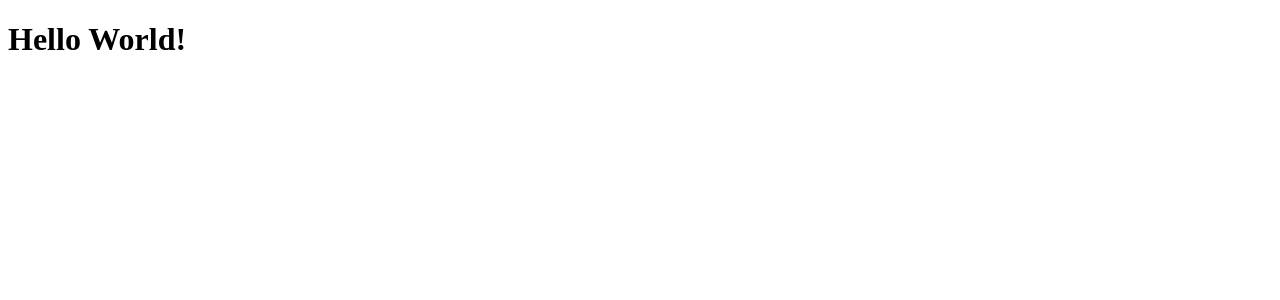
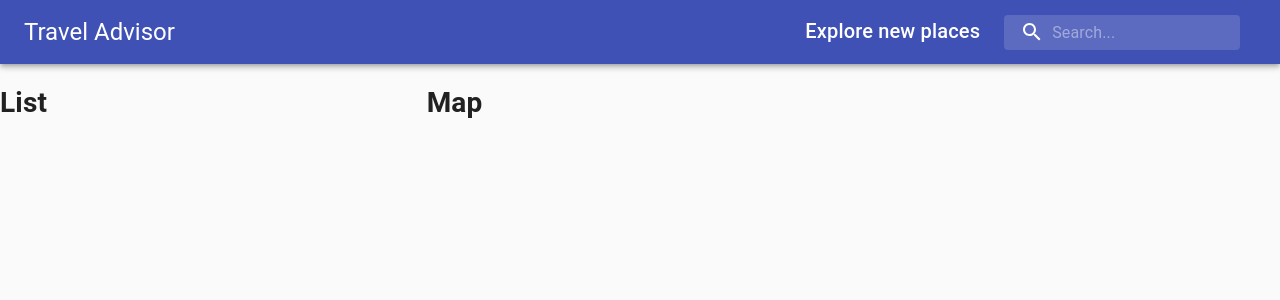
Before and after one commit to Oscar-Santos/discover-travel-app, a React (Create React App) app: page / in a window 1280 px wide. Shown: the top 300 px of the page. Built offline with nearby package versions, Linux system fonts and the light colour scheme.

Commit message:
basic layout for header navbar

```diff
--- a/src/App.js
+++ b/src/App.js
@@ -1,12 +1,30 @@
 import React from 'react';
+import { CssBaseline, Grid } from '@material-ui/core';
+
+import Header from './components/Header/Header';
+import List from './components/List/List';
+import Map from './components/Map/Map';
+
+
 
 const App = () => {
     return (
-        <div>
-            <h1>Hello World!</h1>
-        </div>
+        <>
+            <CssBaseline />
+            <Header />
+            <Grid container spacing={3} style={{ width: '100%' }}>
+                <Grid item xs={12} md={4}>
+                    <List />
+                </Grid>
+                <Grid item xs={12} md={8}>
+                    <Map />
+                </Grid>
+            </Grid>
+        </>
     );
 }
 
 
 export default App;
+
+//17-17
--- a/src/components/Header/Header.jsx
+++ b/src/components/Header/Header.jsx
@@ -0,0 +1,39 @@
+import React from 'react';
+import { Autocomplete } from '@react-google-maps/api';
+import { AppBar, Toolbar, Typography, InputBase, Box } from '@material-ui/core';
+import SearchIcon from '@material-ui/icons/Search';
+
+import useStyles from './styles';
+const Header = () => {
+
+    const classes = useStyles();
+
+    return (
+
+        <AppBar position="static">
+            <Toolbar className={classes.toolbar}>
+                <Typography variant="h5" className={classes.title}>
+                    Travel Advisor
+                </Typography>
+
+                <Box display="flex">
+                    <Typography variant="h6" className={classes.title}>
+                        Explore new places
+                    </Typography>
+
+                    {/* <Autocomplete> */}
+                        <div className={classes.search}>
+                            <div className={classes.searchIcon}>
+                                <SearchIcon />
+                            </div>
+                            <InputBase placeholder="Search..." classes={{ root: classes.inputRoot, input: classes.inputInput }} />
+                        </div>
+                    {/* </Autocomplete> */}
+                </Box>
+            </Toolbar>
+        </AppBar>
+
+    );
+}
+
+export default Header;
--- a/src/components/Header/styles.js
+++ b/src/components/Header/styles.js
@@ -0,0 +1,32 @@
+import { alpha, makeStyles } from '@material-ui/core/styles';
+
+export default makeStyles((theme) => ({
+  title: {
+    display: 'none',
+    [theme.breakpoints.up('sm')]: {
+      display: 'block',
+    },
+  },
+  search: {
+    position: 'relative',
+    borderRadius: theme.shape.borderRadius,
+    backgroundColor: alpha(theme.palette.common.white, 0.15),
+    '&:hover': { backgroundColor: alpha(theme.palette.common.white, 0.25) },
+    marginRight: theme.spacing(2),
+    marginLeft: 0,
+    width: '100%',
+    [theme.breakpoints.up('sm')]: { marginLeft: theme.spacing(3), width: 'auto' },
+  },
+  searchIcon: {
+    padding: theme.spacing(0, 2), height: '100%', position: 'absolute', pointerEvents: 'none', display: 'flex', alignItems: 'center', justifyContent: 'center',
+  },
+  inputRoot: {
+    color: 'inherit',
+  },
+  inputInput: {
+    padding: theme.spacing(1, 1, 1, 0), paddingLeft: `calc(1em + ${theme.spacing(4)}px)`, transition: theme.transitions.create('width'), width: '100%', [theme.breakpoints.up('md')]: { width: '20ch' },
+  },
+  toolbar: {
+    display: 'flex', justifyContent: 'space-between',
+  },
+}));
--- a/src/components/List/List.jsx
+++ b/src/components/List/List.jsx
@@ -0,0 +1,14 @@
+import React from 'react';
+
+
+const List = () => {
+    return (
+
+        <h1>
+            List
+        </h1>
+
+    );
+}
+
+export default List;
--- a/src/components/Map/Map.jsx
+++ b/src/components/Map/Map.jsx
@@ -0,0 +1,14 @@
+import React from 'react';
+
+
+const Map = () => {
+    return (
+
+        <h1>
+            Map
+        </h1>
+
+    );
+}
+
+export default Map;
```
Also changed, not shown: src/components/List/styles.js (+22 -0 lines), src/components/Map/styles.js (+16 -0 lines), src/components/PlaceDetails/PlaceDetails.jsx (+14 -0 lines), src/components/PlaceDetails/styles.js (+13 -0 lines).
